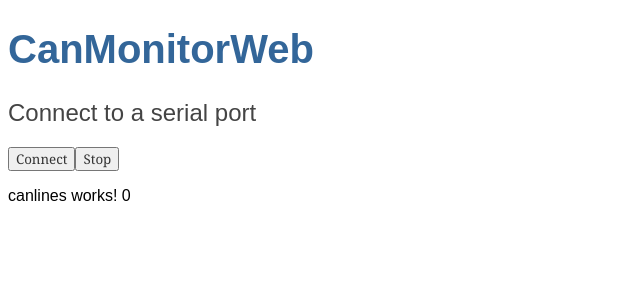
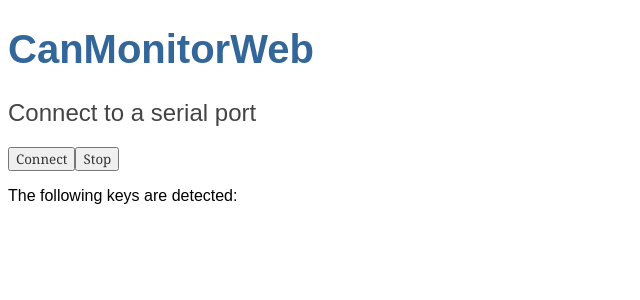
Before and after one commit to tomheijmans/CanMonitorWeb, an Angular app: page / in a window 1280 px wide. Shown: the top 300 px of the page, without its empty margins (0-640 px from the left). Built offline with nearby package versions, Linux system fonts and the light colour scheme.

Commit message:
Show all keys

```diff
--- a/src/app/CanLinesModel.ts
+++ b/src/app/CanLinesModel.ts
@@ -31,20 +31,20 @@ export class CanData {
     this.values = {};
   }
 
-  public get lastValue() {
-    if (this.values[0]) {
-      return this.values[0][this.values[0].length - 1];
-    } else {
-      return 0;
-    }
-  }
-
   addCanLine(canLine: CanLine) {
     let currentValue = this.values[canLine.id] ?? [];
-    if (currentValue.length > 100) {
+    if (currentValue.length > 100) { // Keep only the last 100 rows for now
       currentValue.shift();
     }
     currentValue.push(canLine);
     this.values[canLine.id] = currentValue;
   }
+
+  getKeys() : string[] {
+    let keys : string[] = [];
+    for(let key in this.values){
+      keys.push(key);
+    }
+    return keys;
+  }
 }
--- a/src/app/app.worker.ts
+++ b/src/app/app.worker.ts
@@ -15,12 +15,16 @@ class CanBusSerialReader {
   }
 
   async doWork() {
-    postMessage("jsdlfksdjflsdf");
     let data;
     while (data = await this.streamReader.read()) {
       this.processNewData(data.value);
       postMessage(this.canData);
+      await this.delay(200);
     }
+  }
+
+  delay(ms: number) {
+    return new Promise( resolve => setTimeout(resolve, ms) );
   }
 
   processNewData(data: any) {
--- a/src/app/canlines/canlines.component.html
+++ b/src/app/canlines/canlines.component.html
@@ -1 +1,6 @@
-<p>canlines works! {{MyAwesomeProp.lastValue}}</p>
+<p>
+    The following keys are detected:
+</p>
+<ul>
+    <li *ngFor="let item of CanData.getKeys()">{{item}}</li>
+</ul>
--- a/src/app/canlines/canlines.component.ts
+++ b/src/app/canlines/canlines.component.ts
@@ -9,20 +9,14 @@ import { CanData } from '../CanLinesModel';
   styleUrls: ['./canlines.component.sass']
 })
 export class CanlinesComponent implements OnInit {
-  // ?@Input() model : CanData;
-  // canLines: CanLinesModel= {
-  //   id: 1,
-  //   name : "sdf"
-  // }
 
   constructor(private canSerialService : CanSerialService) { }
 
-  MyAwesomeProp : CanData = new CanData();
+  CanData : CanData = new CanData();
 
   ngOnInit(): void {
     this.canSerialService.OnNewModel.subscribe((value) => {
-      this.MyAwesomeProp = plainToClass(CanData, value);
+      this.CanData = plainToClass(CanData, value);
     });
   }
-
 }
```
